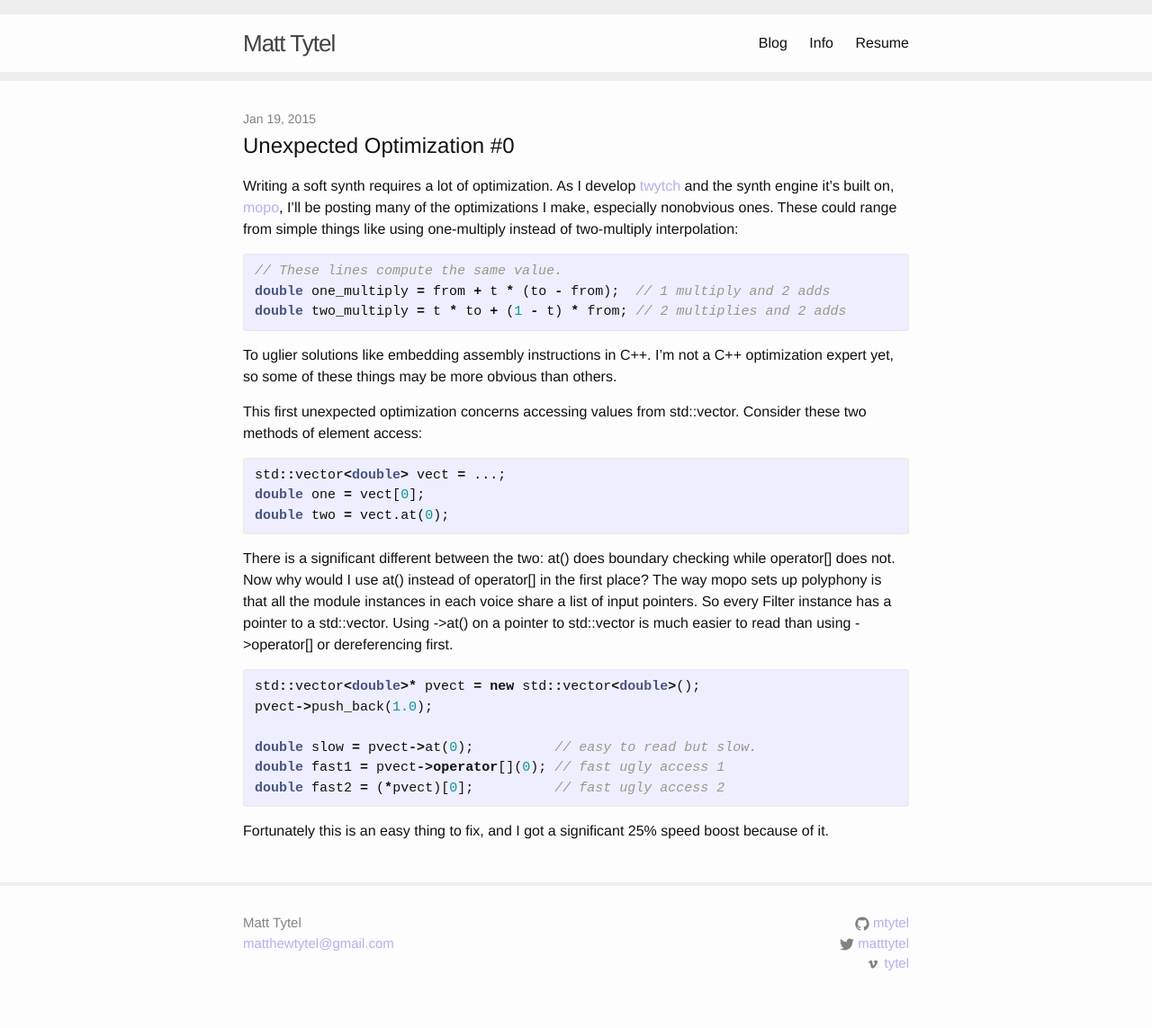
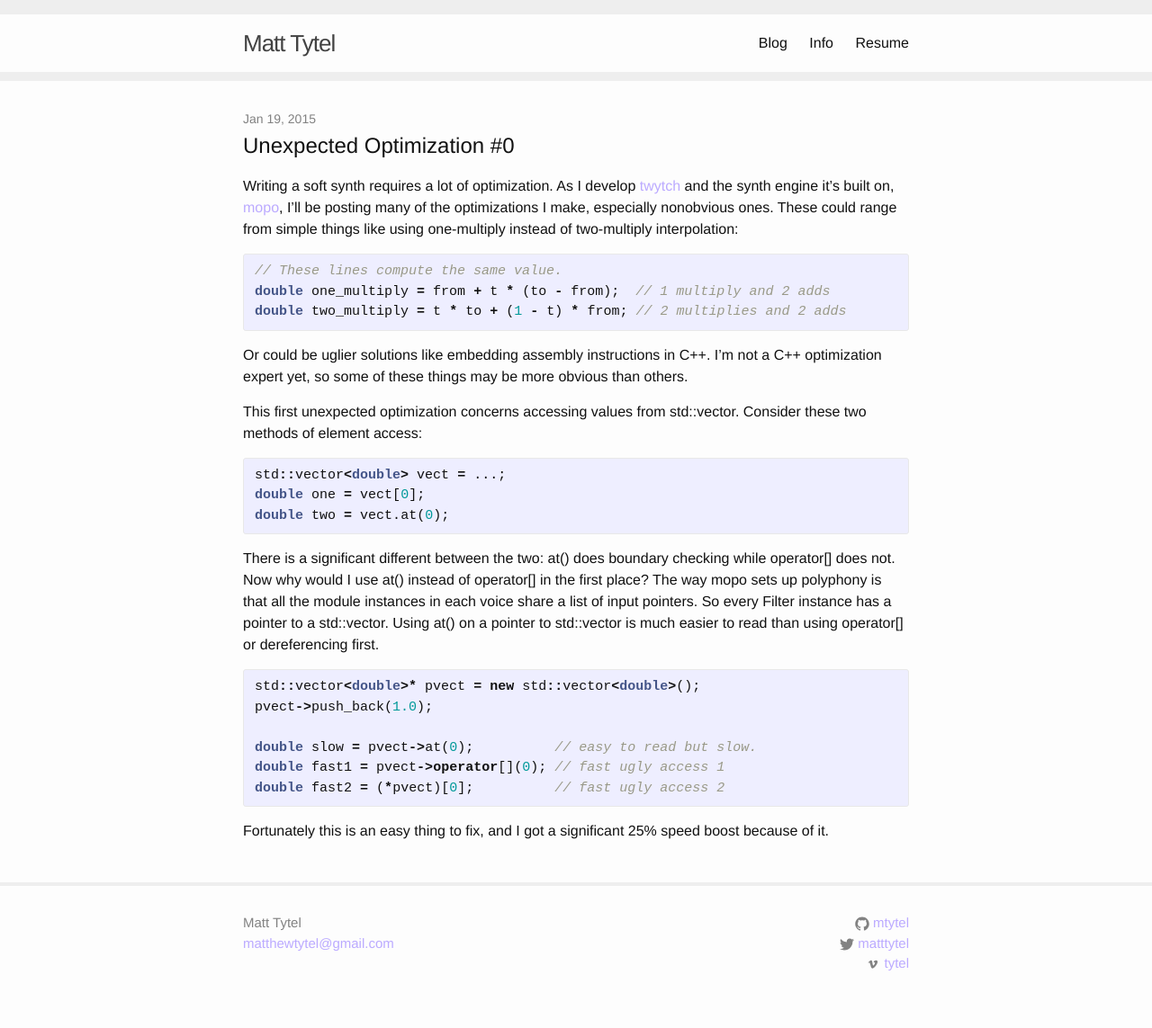
Before and after one commit to mtytel/tytel.org, a Jekyll site: the page built from _posts/2015-01-19-unexpected-optimization-00.markdown, in a window 1280 px wide. Shown: the whole page at 90% size. Built offline with Jekyll 4.4.1, drawn with Linux system fonts in a browser that asks for light colours.

Commit message:
minor edits.

```diff
--- a/_posts/2015-01-19-unexpected-optimization-00.markdown
+++ b/_posts/2015-01-19-unexpected-optimization-00.markdown
@@ -17,9 +17,9 @@ double one_multiply = from + t * (to - from);  // 1 multiply and 2 adds
 double two_multiply = t * to + (1 - t) * from; // 2 multiplies and 2 adds
 {% endhighlight %}
 
-To uglier solutions like embedding assembly instructions in C++. I'm not a C++
-optimization expert yet, so some of these things may be more obvious than
-others.
+Or could be uglier solutions like embedding assembly instructions in C++.
+I'm not a C++ optimization expert yet, so some of these things may be more
+obvious than others.
 
 This first unexpected optimization concerns accessing values from std::vector.
 Consider these two methods of element access:
@@ -34,8 +34,8 @@ There is a significant different between the two: at() does boundary checking
 while operator[] does not. Now why would I use at() instead of operator[] in
 the first place? The way mopo sets up polyphony is that all the module
 instances in each voice share a list of input pointers. So every Filter
-instance has a pointer to a std::vector. Using ->at() on a pointer to
-std::vector is much easier to read than using ->operator[] or dereferencing
+instance has a pointer to a std::vector. Using at() on a pointer to
+std::vector is much easier to read than using operator[] or dereferencing
 first.
 
 {% highlight c++ %}
```
